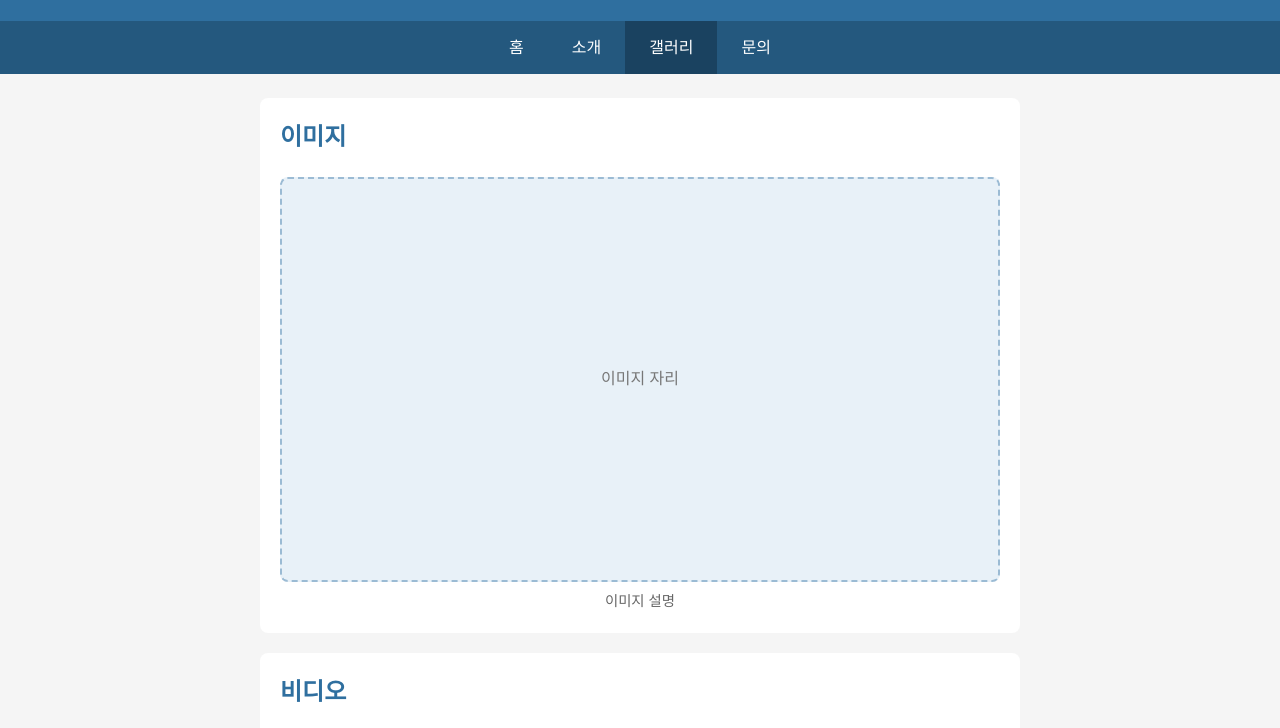
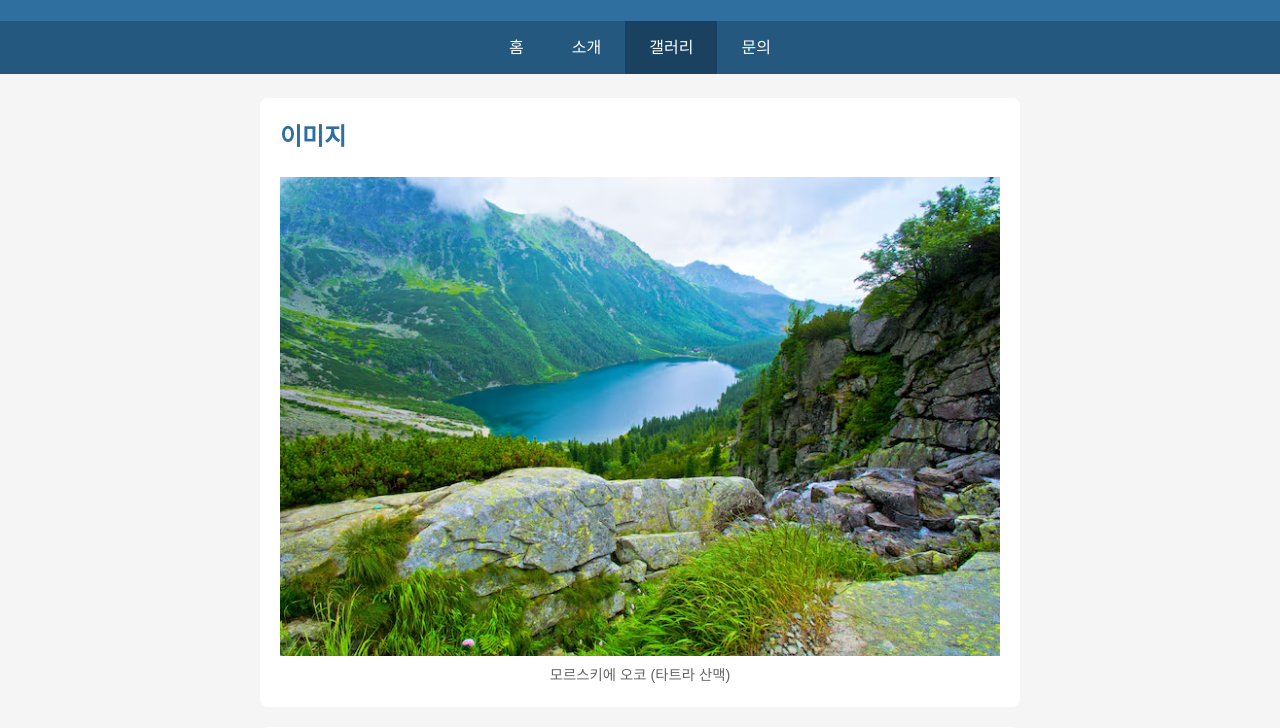
Before and after one commit to 2k-c-a/git_project_20240636, a plain HTML site: page mobile/web/gallery.html in a window 1280 px wide. Shown: the part 72-800 px from the top of the page. Drawn offline with Linux system fonts and the light colour scheme.

Commit message:
img added

```diff
--- a/mobile/web/gallery.html
+++ b/mobile/web/gallery.html
@@ -22,9 +22,8 @@
         <section>
             <h2>이미지</h2>
             <figure>
-                <!-- 이미지를 넣을 자리: 아래 div를 지우고 <img src="images/파일명.jpg" alt="설명"> 을 넣으세요 -->
-                <div class="image-slot">이미지 자리</div>
-                <figcaption>이미지 설명</figcaption>
+                <img src="img/morskie-oko-tatry_1204-510.avif" alt="타트라 산맥의 모르스키에 오코 호수">
+                <figcaption>모르스키에 오코 (타트라 산맥)</figcaption>
             </figure>
         </section>
 
```
Also changed, not shown: mobile/web/img/morskie-oko-tatry_1204-510.avif (added).
